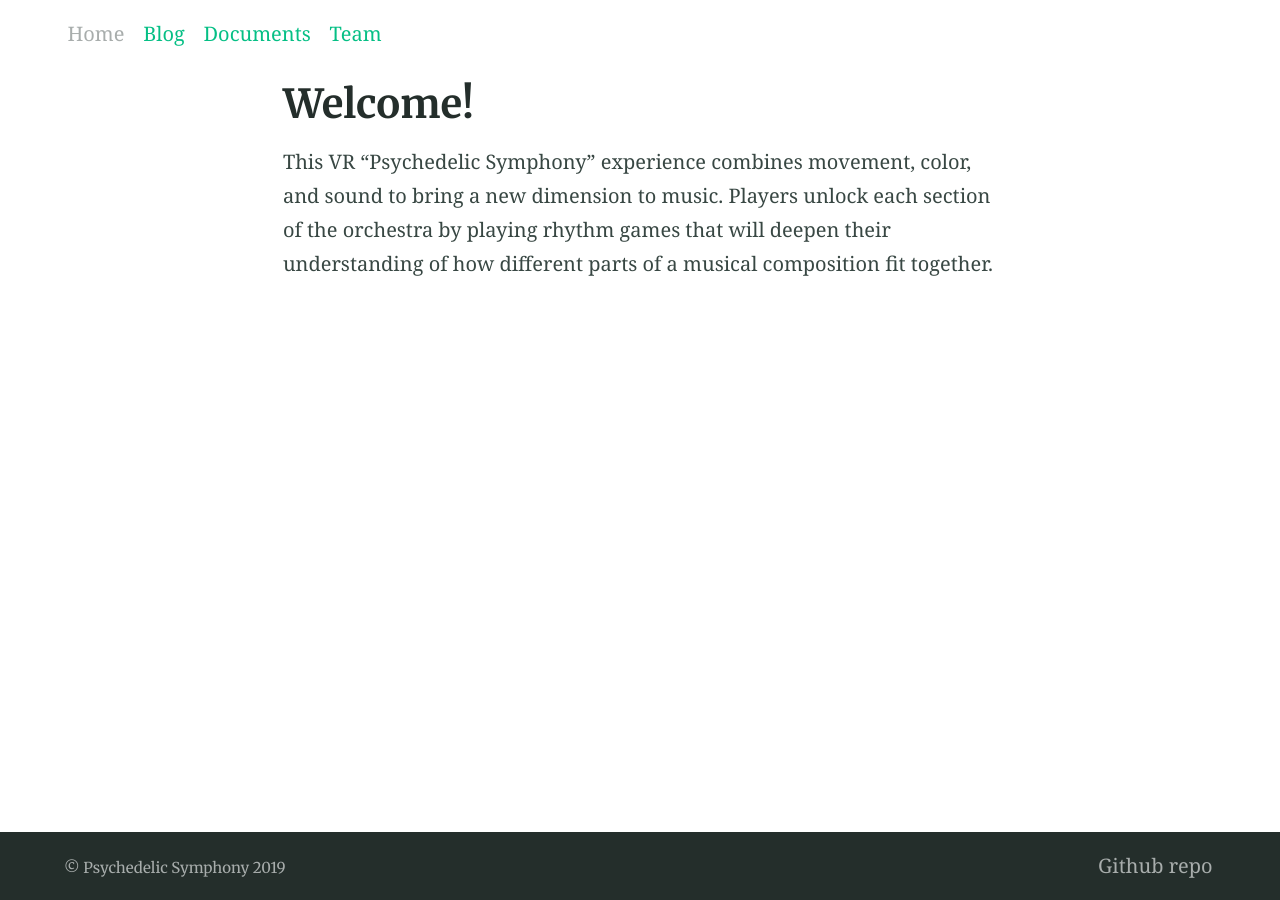
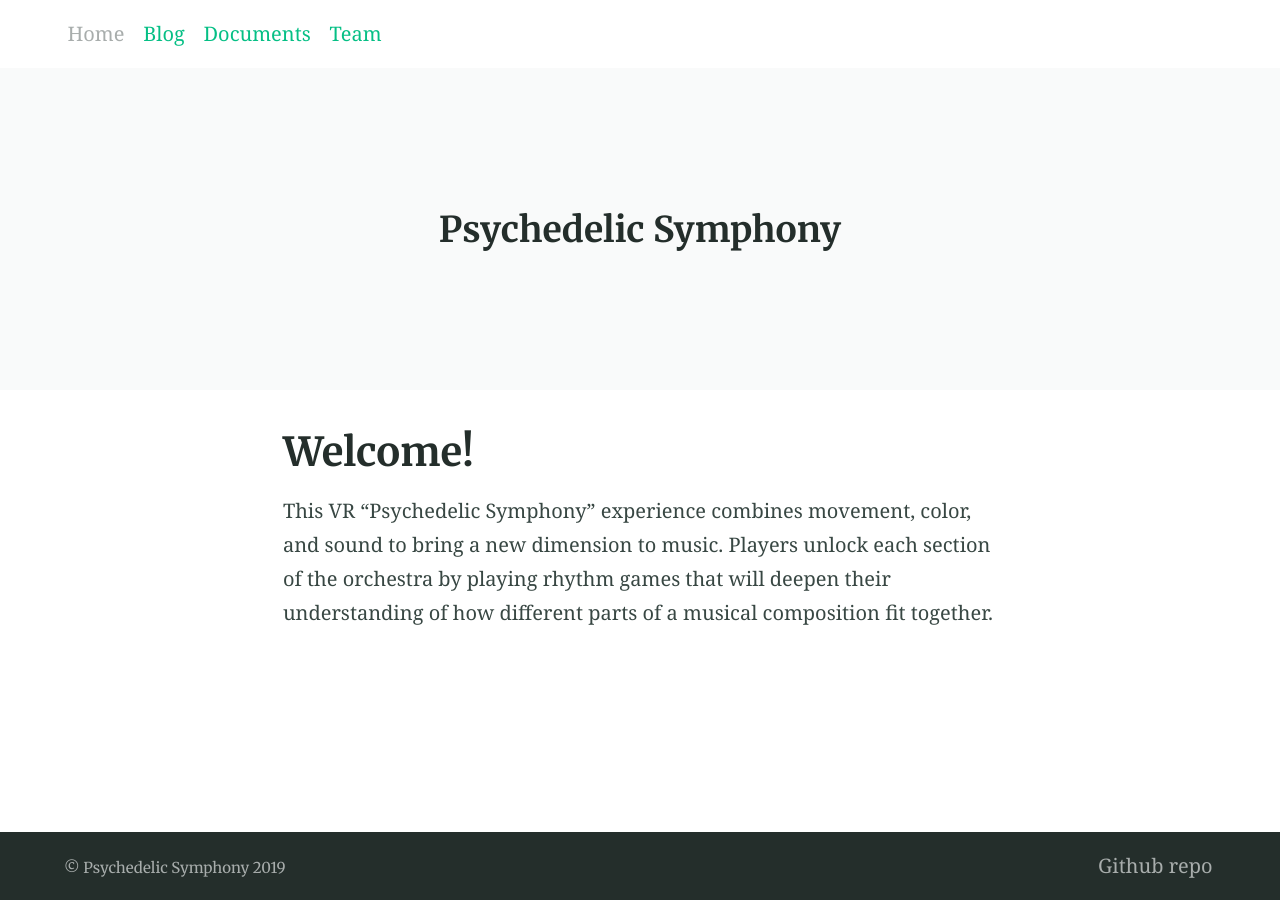
Before and after one commit to aj1118/vrcapstone19sp-team7, a Jekyll site: the page built from index.md, in a window 1280 px wide. Built offline with Jekyll 4.4.1, drawn with Linux system fonts in a browser that asks for light colours; our own code applies the rules of GitHub Pages for plain Markdown files.

Commit message:
Update index.md

```diff
--- a/index.md
+++ b/index.md
@@ -1,5 +1,6 @@
 ---
 title: Welcome!
+feature_text: <h2> Psychedelic Symphony </h2>
 image: /assets/subdued-music.png
 ---
 
```
